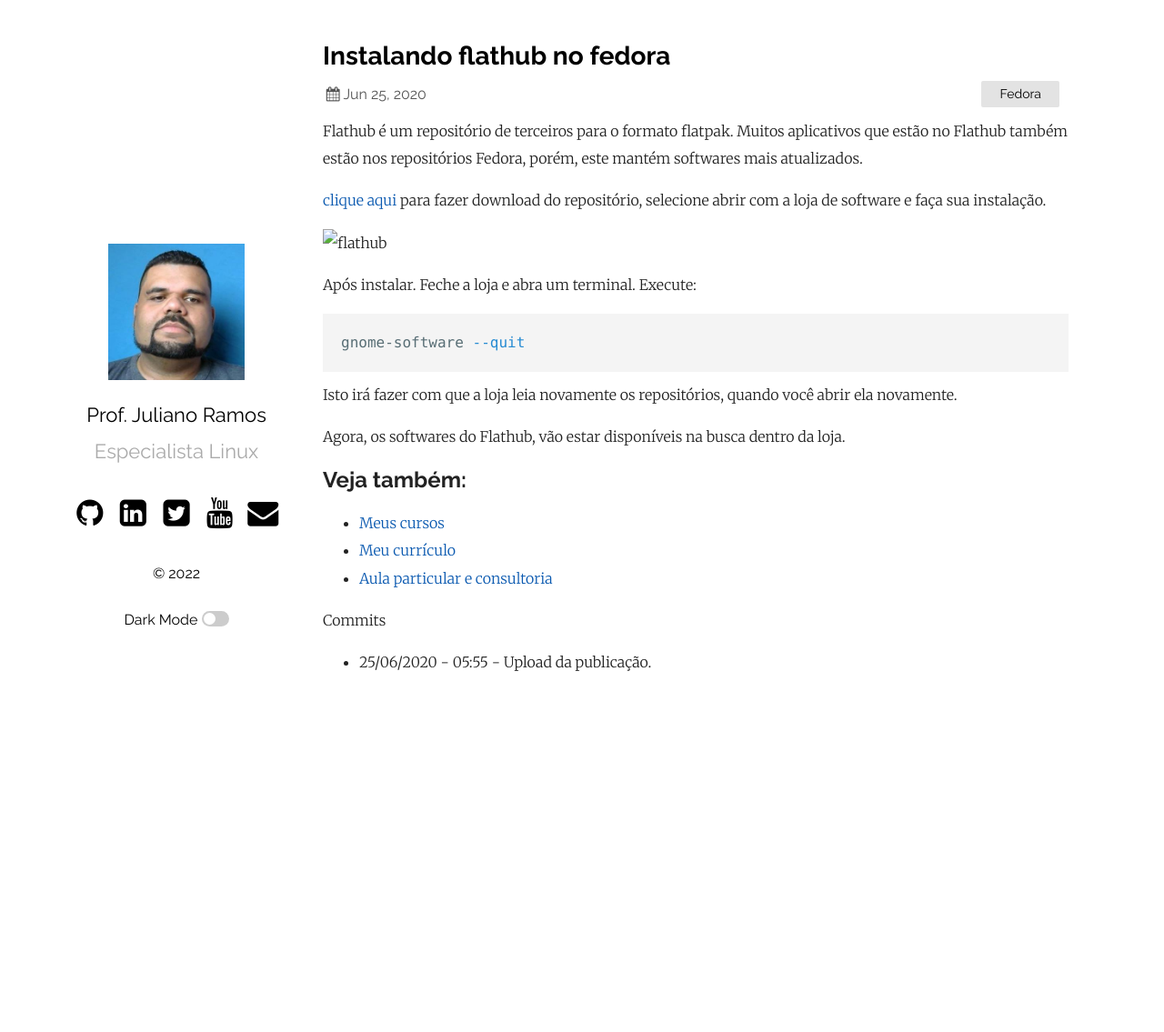
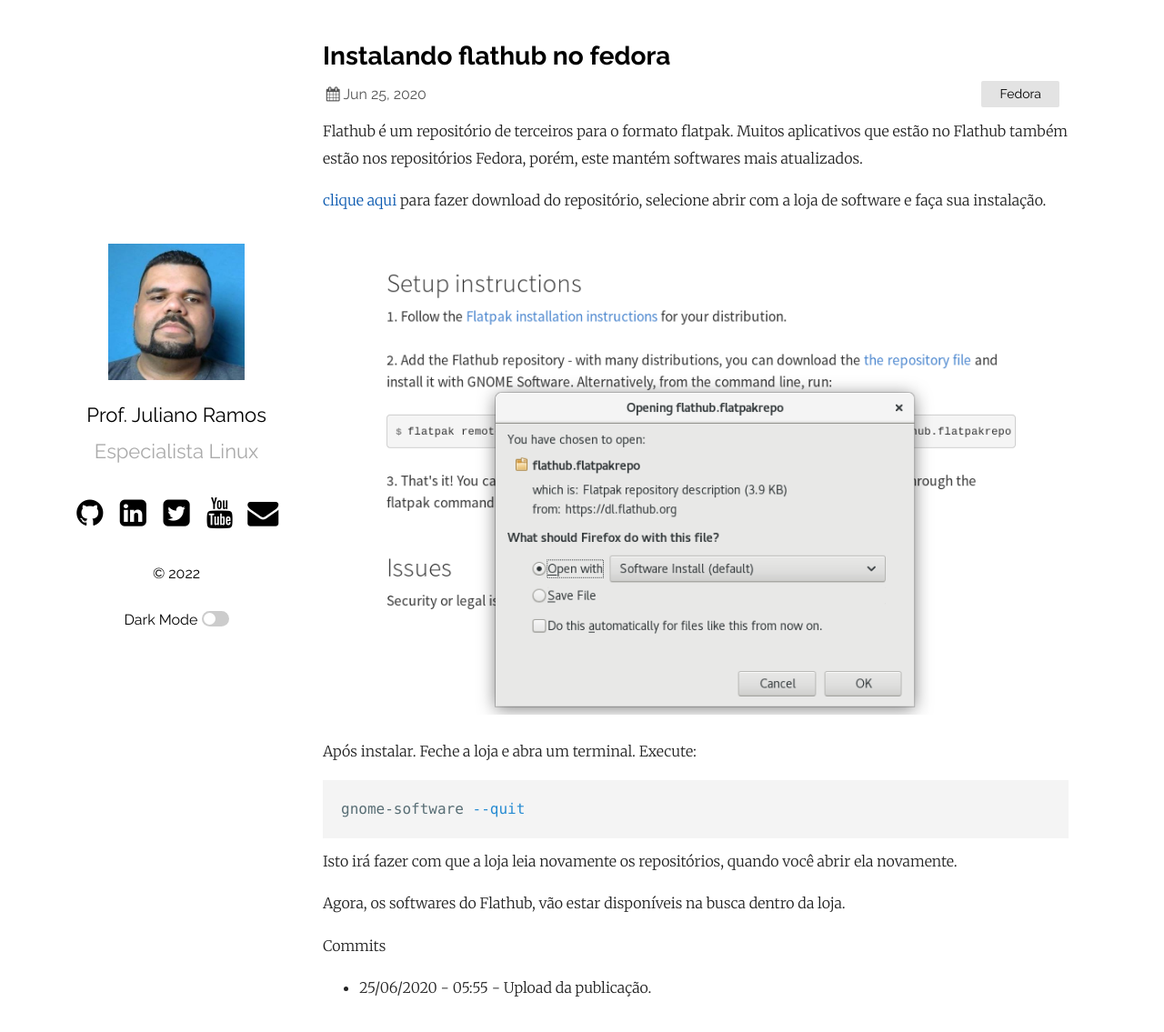
Before and after one commit to profjulianoramos/linux, a Jekyll site: the page built from _posts/2020-6-25-instalandoflathubfedora.md, in a window 1280 px wide and 1147 px high. Shown: the top 1135 px of the window at 91% size. Built offline with Jekyll 4.4.1, drawn with Linux system fonts in a browser that asks for light colours; comment, search, counter and statistics services are not loaded.

Commit message:
Update 2020-6-25-instalandoflathubfedora.md

```diff
--- a/_posts/2020-6-25-instalandoflathubfedora.md
+++ b/_posts/2020-6-25-instalandoflathubfedora.md
@@ -9,7 +9,7 @@
 
 [clique aqui](https://dl.flathub.org/repo/flathub.flatpakrepo) para fazer download do repositório, selecione abrir com a loja de software e faça sua instalação.
 
-![flathub](/images/loja.png)
+![flathub](/blog/images/loja.png)
 
 Após instalar. Feche a loja e abra um terminal. Execute:
 
@@ -21,11 +21,6 @@
 
 Agora, os softwares do Flathub, vão estar disponíveis na busca dentro da loja.
 
-## Veja também:
-- [Meus cursos](https://profjulianoramos.github.io/cursos/)
-- [Meu currículo](https://profjulianoramos.github.io/curriculo/)
-- [Aula particular e consultoria](https://profjulianoramos.github.io/consultoria/)
-
 
 Commits
 - 25/06/2020 - 05:55 - Upload da publicação.
```
